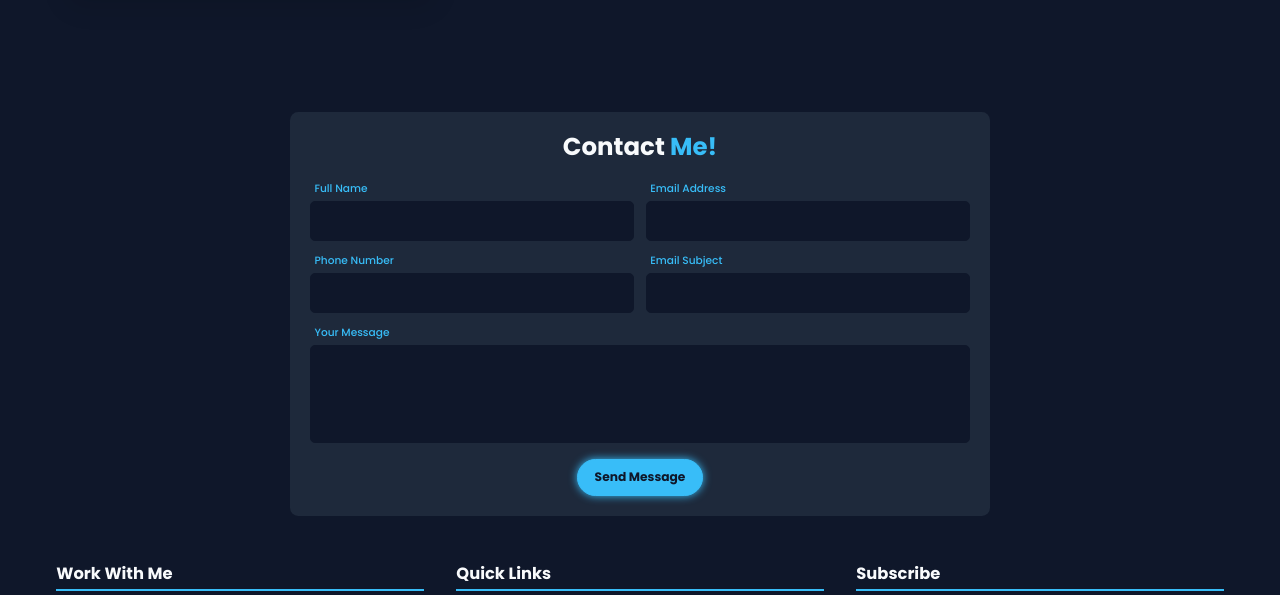
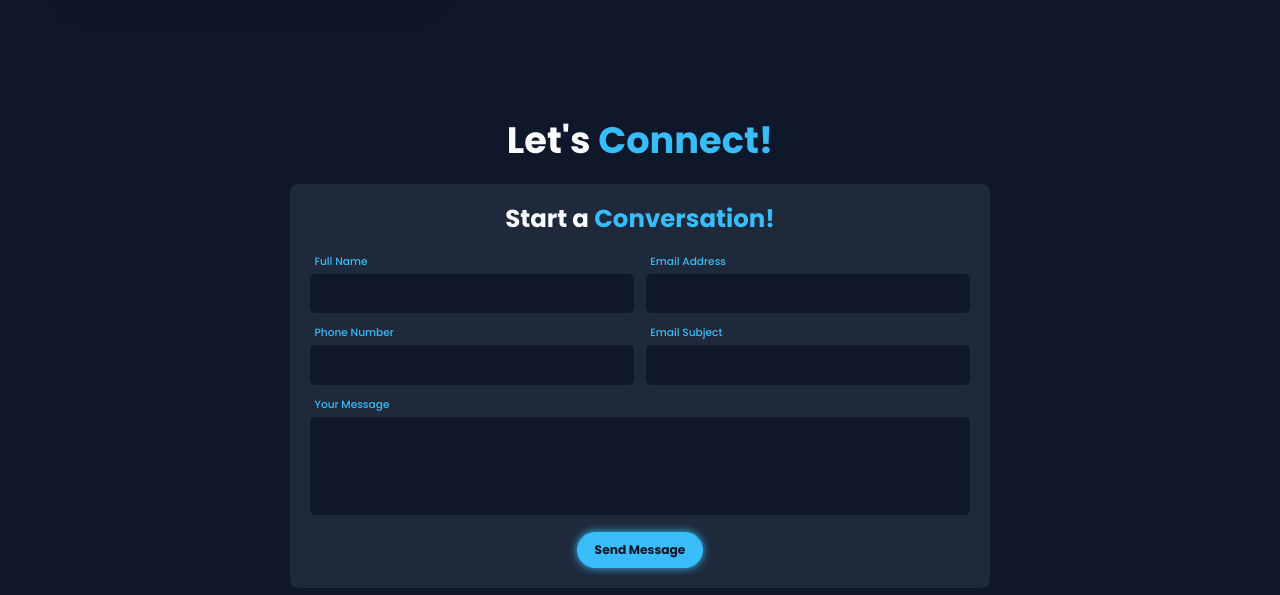
Before and after one commit to Alaa-Alaa-Alaa/portfolio1, a plain HTML site: page index.html in a window 1280 px wide. Shown: the part 2885-3480 px from the top of the page. Drawn offline with nearby package versions, Linux system fonts and the light colour scheme.

Commit message:
Update index.html

```diff
--- a/index.html
+++ b/index.html
@@ -600,10 +600,11 @@
 
   <!-- contact section -->
  <section class="contact" id="contact">
+  <h2 class="heading">Let's <span>Connect!</span></h2>
   <div class="contact-container">
     <div class="contact-box">
       <form action="">
-        <h2 class="heading">Contact <span>Me!</span></h2>
+        <h2 class="heading">Start a <span>Conversation!</span></h2>
         <div class="field-box">
           <div class="input-group">
             <label for="fullname">Full Name</label>
```
